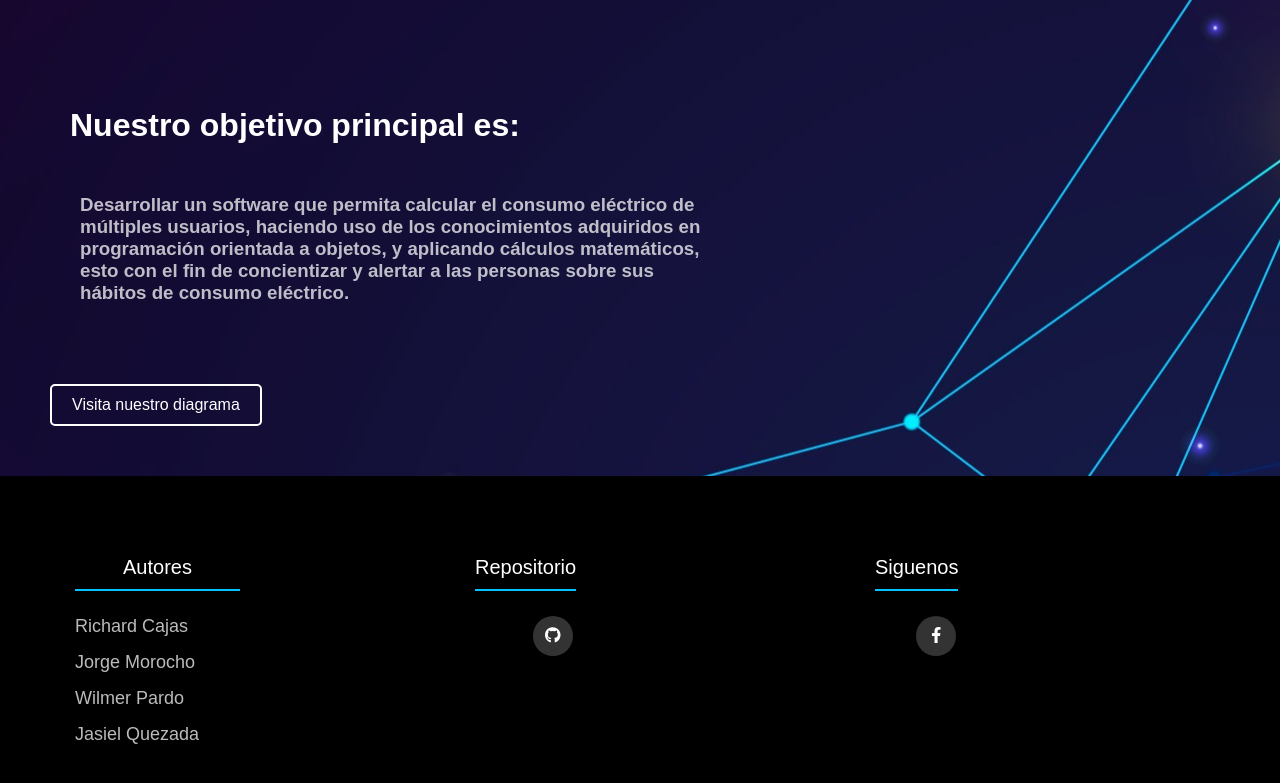
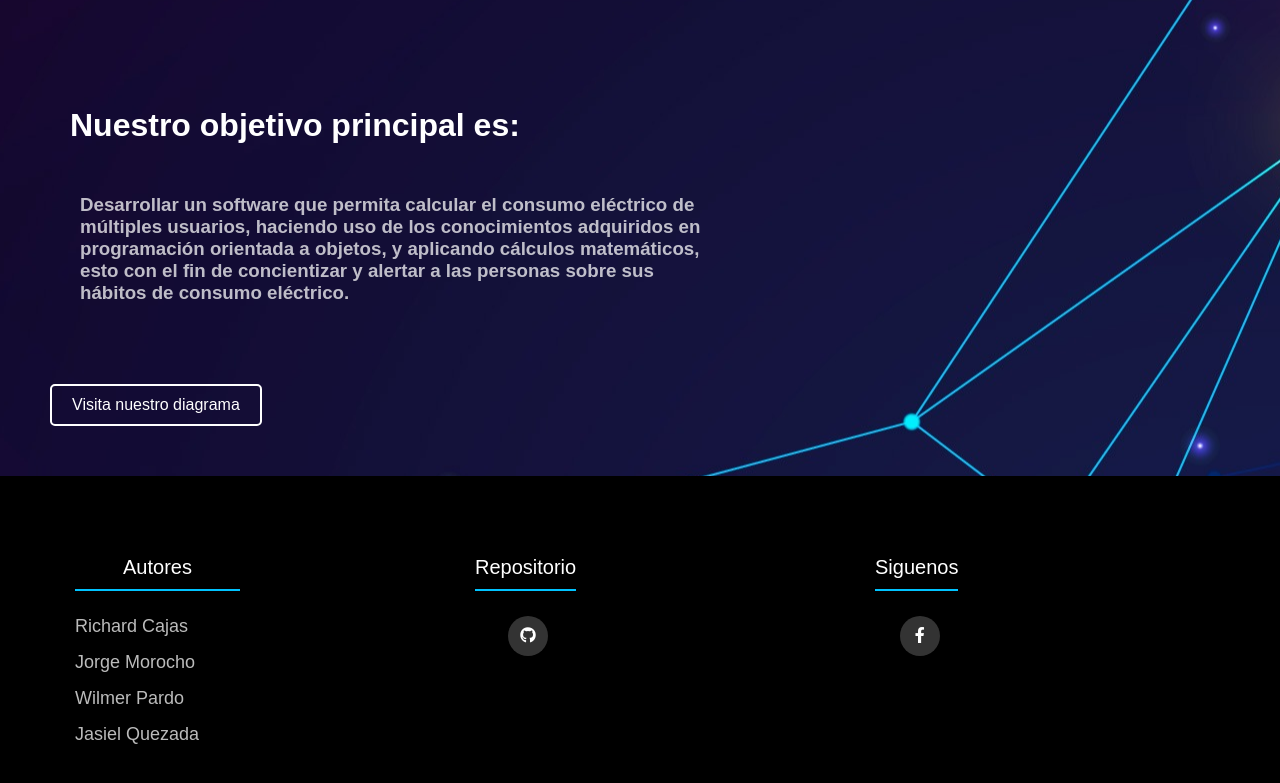
Before and after one commit to Jasiel2023/Jasiel2023.githu.io, a plain HTML site: page index.html in a window 1280 px wide. Shown: the part 341-1124 px from the top of the page. Drawn offline with Linux system fonts and the light colour scheme.

Commit message:
Correcciones

```diff
--- a/index.html
+++ b/index.html
@@ -70,13 +70,13 @@
         <div style="margin: 0 auto; width:30%;" class="footer-links">
           <h4>Repositorio</h4>
 
-          <div style="margin: 0 auto; width:65%;" class="social-link">
+          <div style="margin: 0 auto; width:80%;" class="social-link">
             <a href="https://github.com/Jasiel2023/Aplicacion_Web"> <i class="fab fa-github"></i></a>
           </div>
         </div>
         <div style="margin: 0 auto; width:30%;" class="footer-links">
           <h4> Siguenos</h4>
-          <div style="margin: 0 auto; width:75%;"class="social-link">
+          <div style="margin: 0 auto; width:85%;"class="social-link">
             <a href="https://www.facebook.com/profile.php?id=61553713722252"> <i class="fab fa-facebook-f"></i></a>
           </div>
         </div>
```
